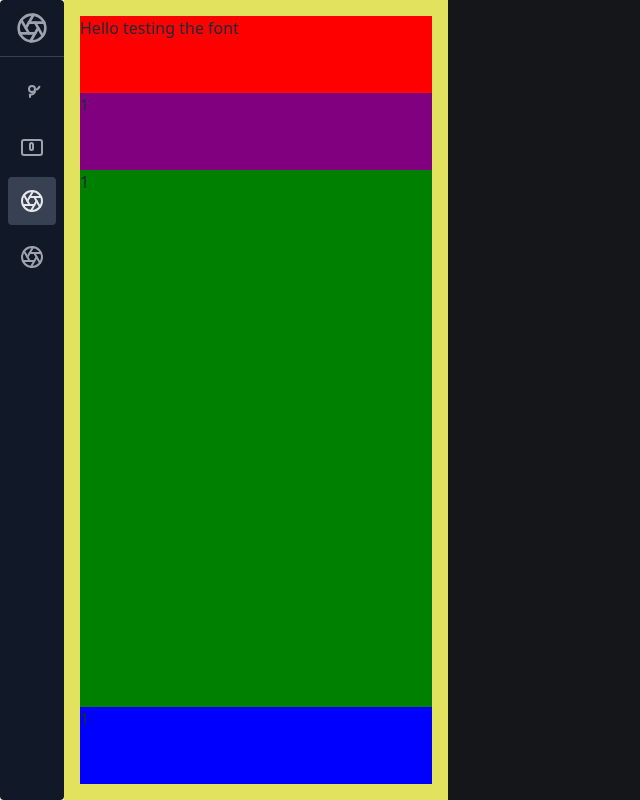
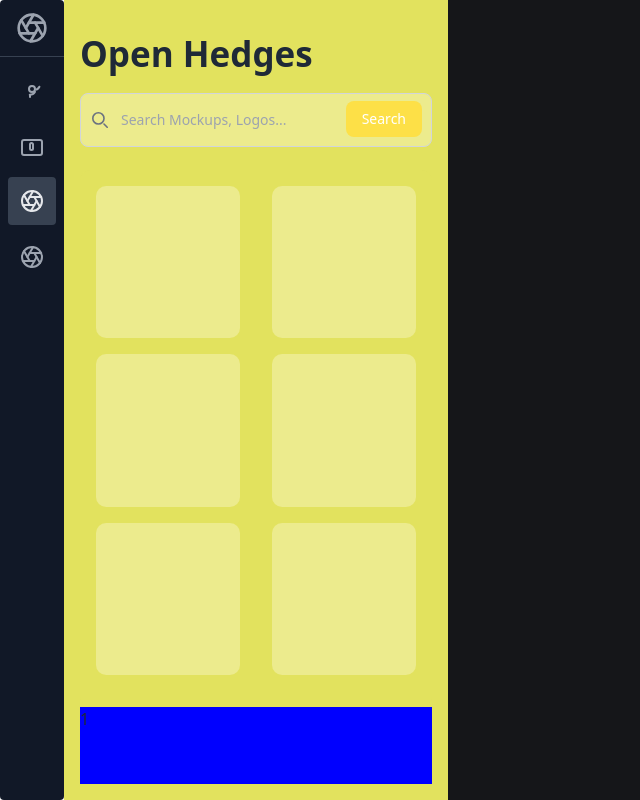
Before and after one commit to mangoquarterzip/hedgehog.bet, a plain HTML site: page index.html in a window 1280 px wide. Shown: the top 800 px of the page, without its empty margins (0-640 px from the left). Drawn offline with nearby package versions, Linux system fonts and the light colour scheme.

Commit message:
finished left hand side basically

```diff
--- a/index.html
+++ b/index.html
@@ -5,6 +5,8 @@
     <link rel="stylesheet" href="style.css">
     <script src="https://cdn.ethers.io/lib/ethers-5.2.umd.min.js"></script>
     <script src="https://cdn.tailwindcss.com"></script>
+    <link href="https://cdnjs.cloudflare.com/ajax/libs/flowbite/1.8.0/flowbite.min.css" rel="stylesheet" />
+
     <script>
         tailwind.config = {
           theme: {
@@ -81,9 +83,42 @@
 </div>
 
 <div class="content">
-    <div class="div1">Hello testing the font</div>
-    <div class="div2">1</div>
-    <div class="div3">1</div>
+    <div class="div1 bold-bigger flex-center">Open Hedges</div>
+
+
+    <div class="div2">
+
+        <form>
+            <label for="default-search" class="mb-2 text-sm font-medium text-gray-900 sr-only dark:text-white">Search</label>
+            <div class="relative">
+                <div class="absolute inset-y-0 left-0 flex items-center pl-3 pointer-events-none">
+                    <svg class="w-4 h-4 text-gray-500 dark:text-gray-400" aria-hidden="true" xmlns="http://www.w3.org/2000/svg" fill="none" viewBox="0 0 20 20">
+                        <path stroke="currentColor" stroke-linecap="round" stroke-linejoin="round" stroke-width="2" d="m19 19-4-4m0-7A7 7 0 1 1 1 8a7 7 0 0 1 14 0Z"/>
+                    </svg>
+                </div>
+                <input type="search" id="default-search" class="block w-full p-4 pl-10 text-sm text-gray-900 border border-gray-300 rounded-lg bg-gray-50 focus:ring-0 dark:bg-gray-700 dark:border-gray-600 dark:placeholder-gray-400 dark:text-white" placeholder="Search Mockups, Logos..." required style="background-color: #ECEB8D;">
+                <button type="submit" class="text-white absolute right-2.5 bottom-2.5 bg-yellow-300 hover:bg-yellow-400 focus:ring-0 focus:outline-none font-medium rounded-lg text-sm px-4 py-2 dark:bg-blue-600 dark:hover:bg-blue-700">Search</button>
+            </div>
+        </form>
+
+
+
+
+    </div>
+    <div class="div3">
+        <div class="box">
+
+
+
+
+
+        </div>
+        <div class="box"></div>
+        <div class="box"></div>
+        <div class="box"></div>
+        <div class="box"></div>
+        <div class="box"></div>
+    </div>
     <div class="div4">1</div>
 </div>
 
@@ -109,7 +144,7 @@
 
 
 
-
+  <script src="https://cdnjs.cloudflare.com/ajax/libs/flowbite/1.8.0/flowbite.min.js"></script>
   <script src="https://cdn.jsdelivr.net/npm/daisyui@1.10.0/dist/full.js"></script>
   <script src="script.js"></script>
 </body>
--- a/style.css
+++ b/style.css
@@ -27,18 +27,43 @@ body {
 }
 
 .div3 {
-    background-color: green;
-    flex: 0 0 70%; /* Div3 takes 70% of the .content height */
+    display: flex;
+    flex-wrap: wrap; /* Allow boxes to wrap to the next row */
+    justify-content: space-between; /* Distribute boxes evenly across the row */
+    background-color: #E2E25E;
+    flex: 0 0 70%;
+    padding: 1rem;
+    border-radius: 10px; /* Add rounded edges */
 }
 
 .div1 {
-    background-color: red;
+    font-weight: bold;
+    font-size: 24px;
+    display: flex; /* Enable flexbox layout */
+    align-items: center; /* Vertically center the content */
 }
-
 .div2 {
-    background-color: purple;
+    align-items: center; /* Vertically center the content */
 }
 
 .div4 {
     background-color: blue;
 }
+
+.bold-bigger {
+    font-weight: bold;
+    font-size: 35px;
+}
+.flex-center {
+    display: flex;
+    align-items: center;
+}
+
+.box {
+    flex-basis: calc(50% - 1rem); /* Each box takes up half of the available width minus padding */
+    margin-bottom: 1rem;
+    background-color: #eceb8d;
+    padding: 1rem;
+    border-radius: 10px;
+    box-sizing: border-box;
+}
```
